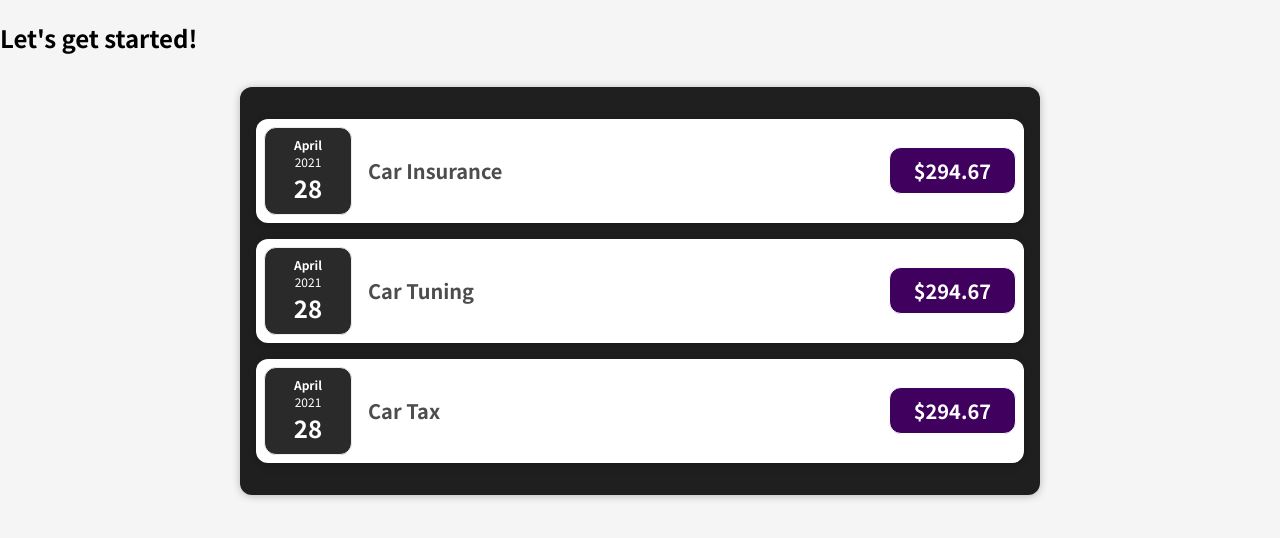
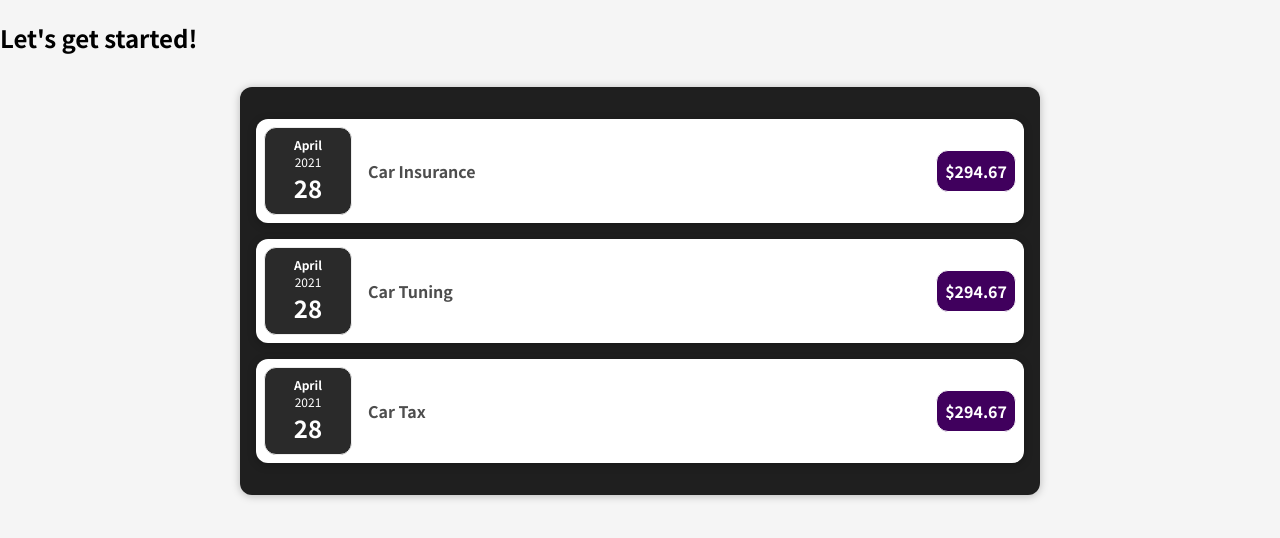
Before and after one commit to CandiceAriel/udemy-react-project, a JavaScript app: page / in a window 1280 px wide. Shown: the top 538 px of the page. Built offline with nearby package versions, Linux system fonts and the light colour scheme.

Commit message:
Expense card

```diff
--- /dev/null
+++ b/src/assets/scss/components/_base.scss
@@ -0,0 +1,6 @@
+.c-base{
+    &__card-border{
+        border-radius: 12px;
+        box-shadow: 0 1px 8px rgba(0, 0, 0, 0.25);
+    }
+}
--- a/src/assets/scss/components/_expense.scss
+++ b/src/assets/scss/components/_expense.scss
@@ -9,7 +9,7 @@
         border-radius: 12px;
         background-color: white;
 
-        &-description{
+        &__description{
             display: flex;
             flex-direction: row;
             gap: 1rem;
@@ -18,7 +18,7 @@
             justify-content: flex-start;
             flex: 1;
 
-            &_title{
+            &__title{
                 color: #3a3a3a;
                 font-size: 1rem;
                 flex: 1;
@@ -26,7 +26,7 @@
                 color: #4d4d4d;
             }
 
-            &_price{
+            &__price{
                 font-size: 1rem;
                 font-weight: bold;
                 color: white;
@@ -49,16 +49,16 @@
         align-items: center;
         justify-content: center;
 
-        &_year{
+        &__year{
             font-size: 0.75rem;
         }
 
-        &_month{
+        &__month{
             font-size: 0.75rem;
             font-weight: bold;
         }
 
-        &_day{
+        &__day{
             font-size: 1.5rem;
             font-weight: bold;
         }
@@ -69,7 +69,7 @@
 @media (min-width: 580px) {
     .c-expense{
         &-item{
-            &-description {
+            &_description {
                 flex-direction: row;
                 align-items: center;
                 justify-content: flex-start;
--- a/src/assets/scss/object/_wrapper.scss
+++ b/src/assets/scss/object/_wrapper.scss
@@ -7,3 +7,8 @@
   border-radius: 12px;
   box-shadow: 0 1px 8px rgba(0, 0, 0, 0.25);
 }
+
+.o-card{
+  border-radius: 12px;
+  box-shadow: 0 1px 8px rgba(0, 0, 0, 0.25);
+}
--- a/src/assets/scss/style.scss
+++ b/src/assets/scss/style.scss
@@ -1,3 +1,4 @@
 @forward "./object/wrapper";
 
 @forward "./components/expense";
+@forward "./components/base";
--- /dev/null
+++ b/src/components/Card.js
@@ -0,0 +1,8 @@
+import "../assets/scss/style.scss";
+
+function Card(props) {
+    const classes = "o-card " + props.className;
+    return <div className={classes}>{props.children}</div>
+}
+
+export default Card;
--- a/src/components/ExpenseDate.js
+++ b/src/components/ExpenseDate.js
@@ -8,9 +8,9 @@ function ExpenseDate(props) {
 
     return (
         <div className= "c-expense-date">
-            <div className= "c-expense-date_month">{month}</div>
-            <div className= "c-expense-date_year">{year}</div>
-            <div className= "c-expense-date_day">{date}</div>
+            <div className= "c-expense-date__month">{month}</div>
+            <div className= "c-expense-date__year">{year}</div>
+            <div className= "c-expense-date__day">{date}</div>
         </div>
     );
 }
--- a/src/components/ExpenseItem.js
+++ b/src/components/ExpenseItem.js
@@ -1,5 +1,6 @@
 //Import Style
 import '../assets/scss/style.scss';
+import Card from './Card';
 
 //Import Components
 import ExpenseDate from './ExpenseDate';
@@ -7,13 +8,13 @@ import ExpenseDate from './ExpenseDate';
 function ExpenseItem(props) {
 
     return (
-        <div className= "c-expense-item">
+        <Card className= "c-expense-item">
             <ExpenseDate date= {props.date}/>
-            <div className = "c-expense-item-description">
-                <h2 className = "c-expense-item-description_title">{props.title}</h2>
-                <div className = "c-expense-item-description_price">${props.amount}</div>
+            <div className = "c-expense-item__description">
+                <h2 className = "c-expense-item__description__title">{props.title}</h2>
+                <div className = "c-expense-item__description__price">${props.amount}</div>
             </div>
-        </div>
+        </Card>
     );
 }
 
--- a/src/view/Expenses.js
+++ b/src/view/Expenses.js
@@ -1,13 +1,14 @@
 import "../assets/scss/object/_wrapper.scss";
+import Card from "../components/Card";
 import ExpenseItem from "../components/ExpenseItem";
 
 function Expenses(props) {
     return (
-        <div className="o-expenses">
+        <Card className="o-expenses">
             <ExpenseItem title={props.items[0].title} amount={props.items[0].amount} date={props.items[0].date} />
             <ExpenseItem title={props.items[1].title} amount={props.items[1].amount} date={props.items[1].date} />
             <ExpenseItem title={props.items[2].title} amount={props.items[2].amount} date={props.items[2].date} />
-        </div>
+        </Card>
     );
 }
 
```
Also changed, not shown: 1 other file (tests, documents, lock files or other folders).
